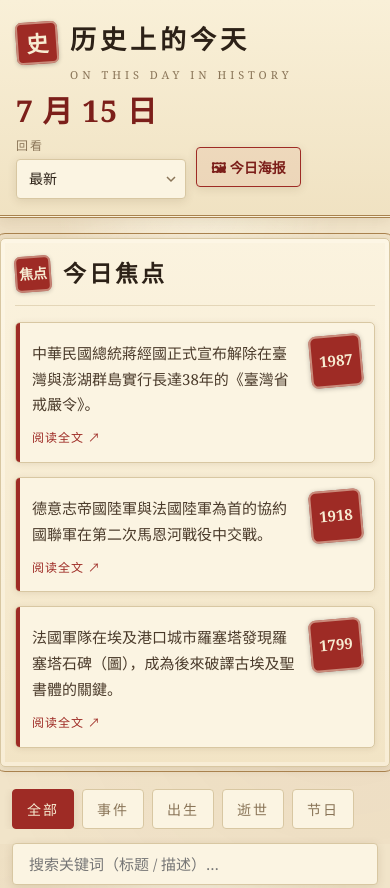
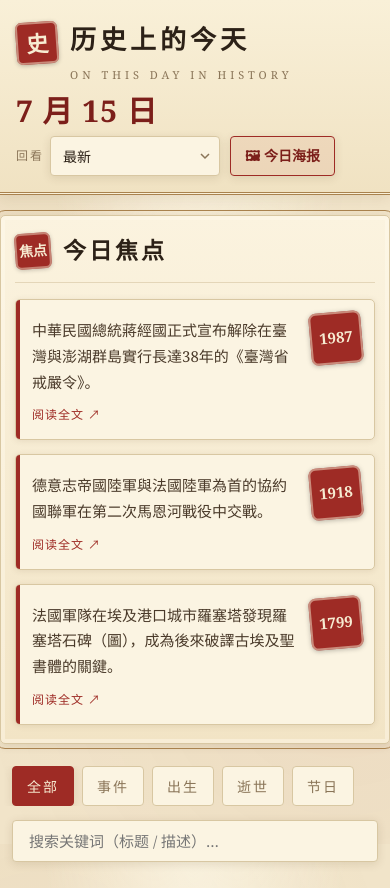
Before and after one commit to liumingmusic/this-day-in-history, a website: page index.html in a window 390 px wide. Shown: the top 888 px of the page. Drawn offline with Linux system fonts and the light colour scheme.

Commit message:
fix: 手机端下拉框与海报按钮水平对齐

```diff
--- a/assets/css/style.css
+++ b/assets/css/style.css
@@ -611,6 +611,15 @@ a.card:hover {
     align-items: center;
     gap: 10px;
   }
+  /* 手机端：「回看」标签与下拉框横向并排，与海报按钮等高对齐 */
+  .picker {
+    flex-direction: row;
+    align-items: center;
+    gap: 6px;
+  }
+  .picker-label {
+    margin-bottom: 0;
+  }
   .big-date {
     font-size: 30px;
   }
```
